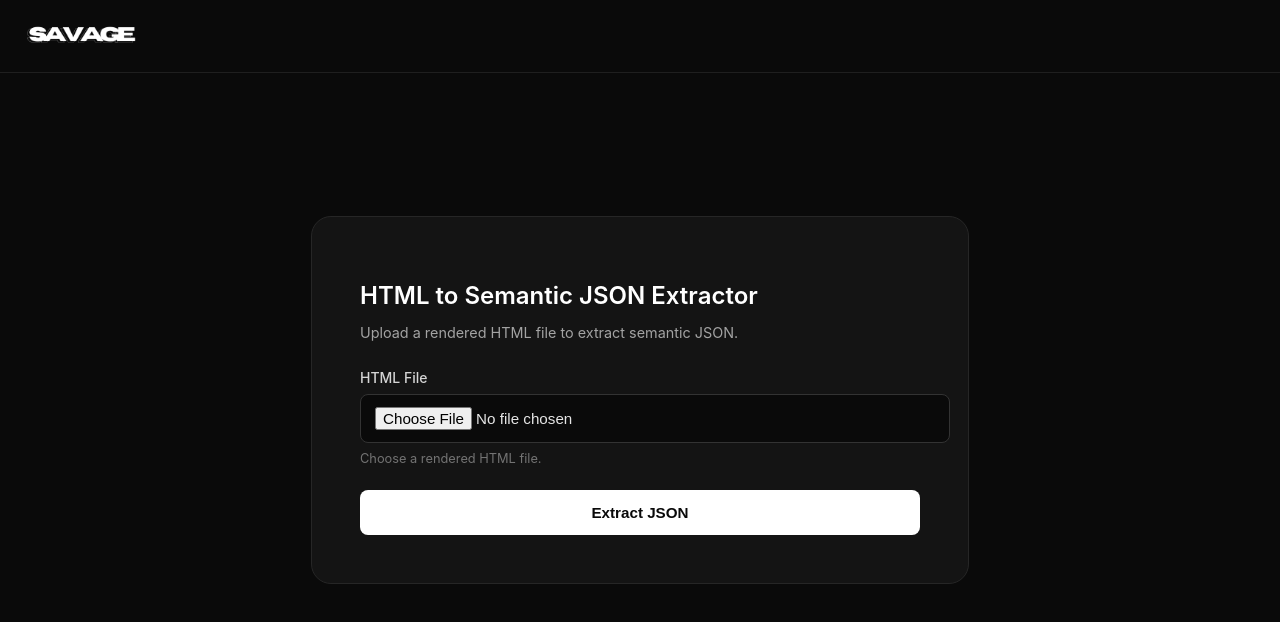
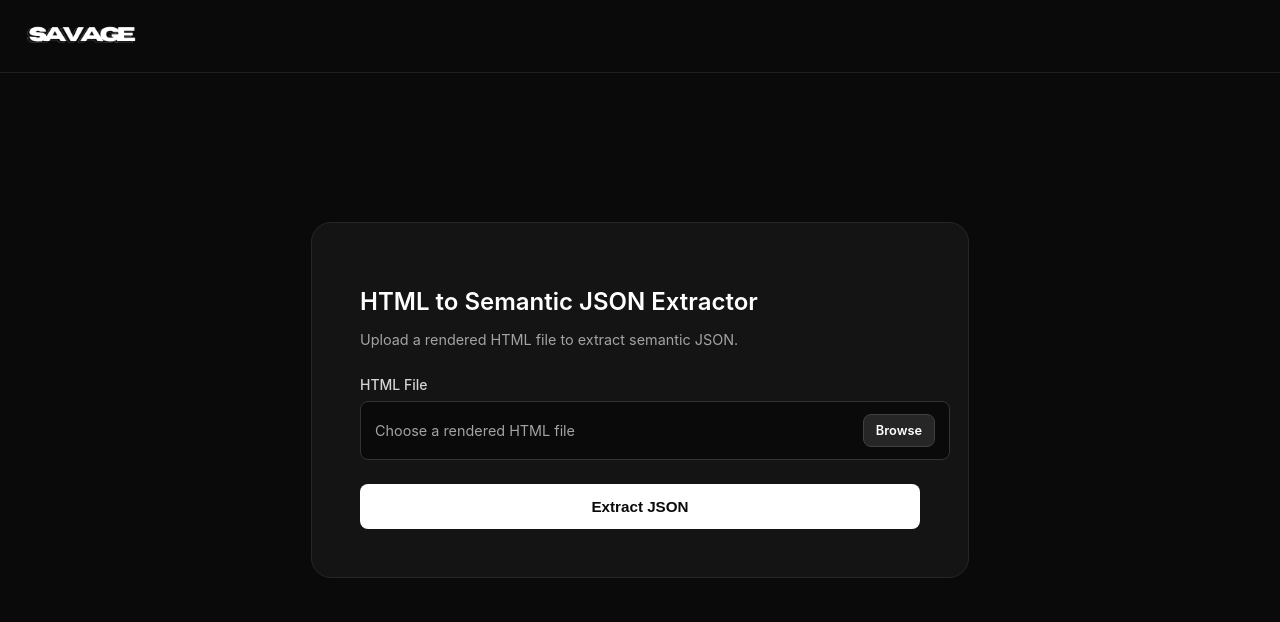
Before and after one commit to hr95savage/html-semantic-json-app, a Next.js app: page / in a window 1280 px wide. Shown: the top 622 px of the page. Built offline with nearby package versions, Linux system fonts and the light colour scheme.

Commit message:
Style custom file picker.

```diff
--- a/pages/index.tsx
+++ b/pages/index.tsx
@@ -135,28 +135,53 @@ export default function Home() {
                 HTML File
               </label>
               <input
+                id="html-file"
                 type="file"
                 accept=".html,text/html"
                 onChange={(event) => setFile(event.target.files?.[0] ?? null)}
+                style={{ display: "none" }}
+              />
+              <label
+                htmlFor="html-file"
                 style={{
+                  display: "flex",
+                  alignItems: "center",
+                  justifyContent: "space-between",
+                  gap: 16,
                   width: "100%",
                   padding: "12px 14px",
                   background: "#0a0a0a",
                   border: "1px solid #333",
                   borderRadius: 8,
-                  fontSize: "0.95rem",
-                  color: "#e5e5e5"
-                }}
-              />
-              <div
-                style={{
-                  marginTop: 8,
-                  color: "#737373",
-                  fontSize: "0.8rem"
+                  cursor: "pointer"
                 }}
               >
-                {file ? file.name : "Choose a rendered HTML file."}
-              </div>
+                <span
+                  style={{
+                    color: "#a3a3a3",
+                    fontSize: "0.9rem",
+                    overflow: "hidden",
+                    textOverflow: "ellipsis",
+                    whiteSpace: "nowrap"
+                  }}
+                >
+                  {file ? file.name : "Choose a rendered HTML file"}
+                </span>
+                <span
+                  style={{
+                    padding: "8px 12px",
+                    background: "#262626",
+                    border: "1px solid #404040",
+                    borderRadius: 8,
+                    fontSize: "0.8rem",
+                    fontWeight: 600,
+                    color: "#ffffff",
+                    whiteSpace: "nowrap"
+                  }}
+                >
+                  Browse
+                </span>
+              </label>
             </div>
 
             <button
```
